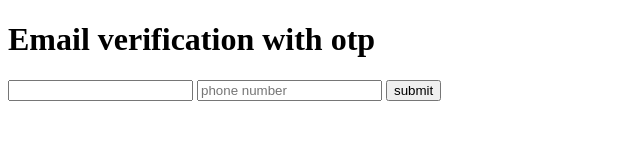
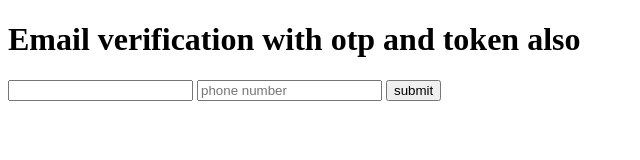
Before and after one commit to Devsantoshkumar/gittutorial, a plain HTML site: page email_verify.html in a window 1280 px wide. Shown: the whole page, without its empty margins (0-640 px from the left). Drawn offline with Linux system fonts and the light colour scheme.

Commit message:
Update email_verify.html
add more title

```diff
--- a/email_verify.html
+++ b/email_verify.html
@@ -7,7 +7,7 @@
 </head>
 <body>
 
-    <h1>Email verification with otp</h1>
+    <h1>Email verification with otp and token also</h1>
     <form action="">
         <input type="email" name="email" id="email">
         <input type="text" name="phone" placeholder="phone number">
```
